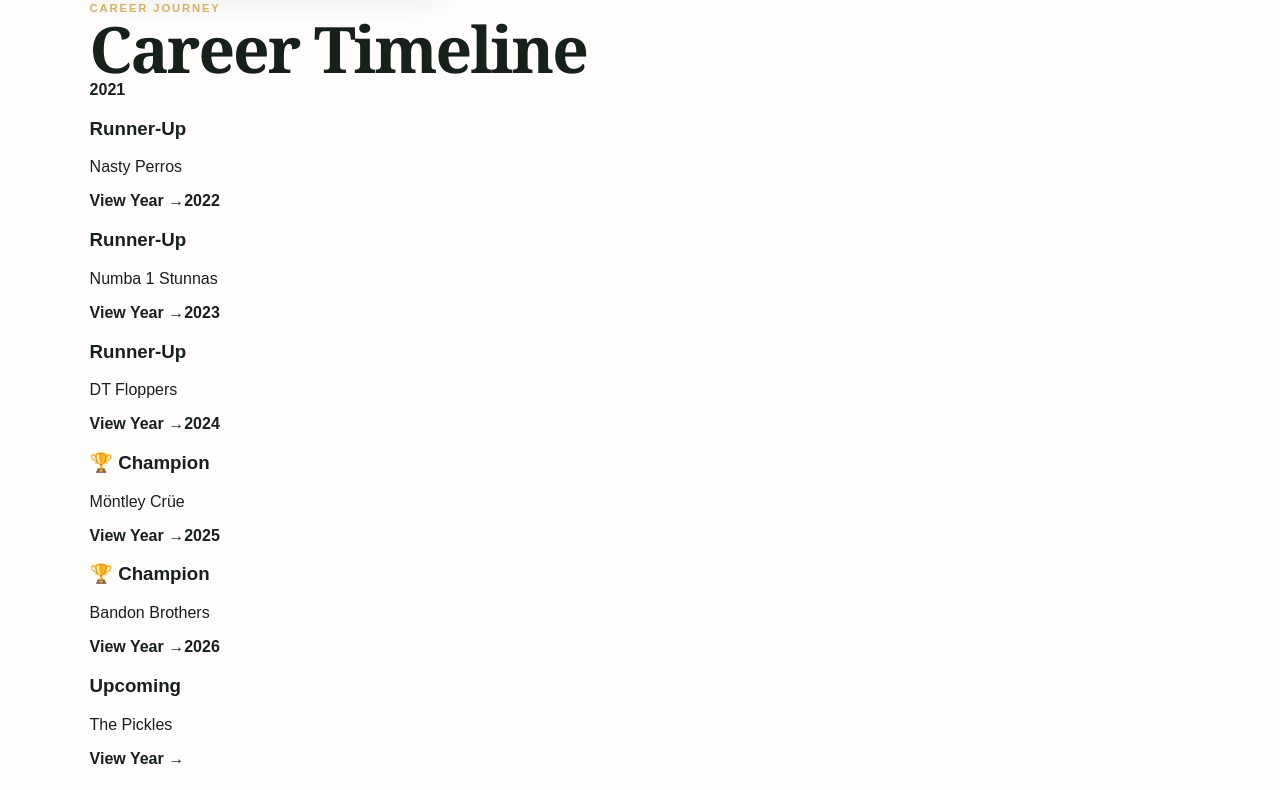
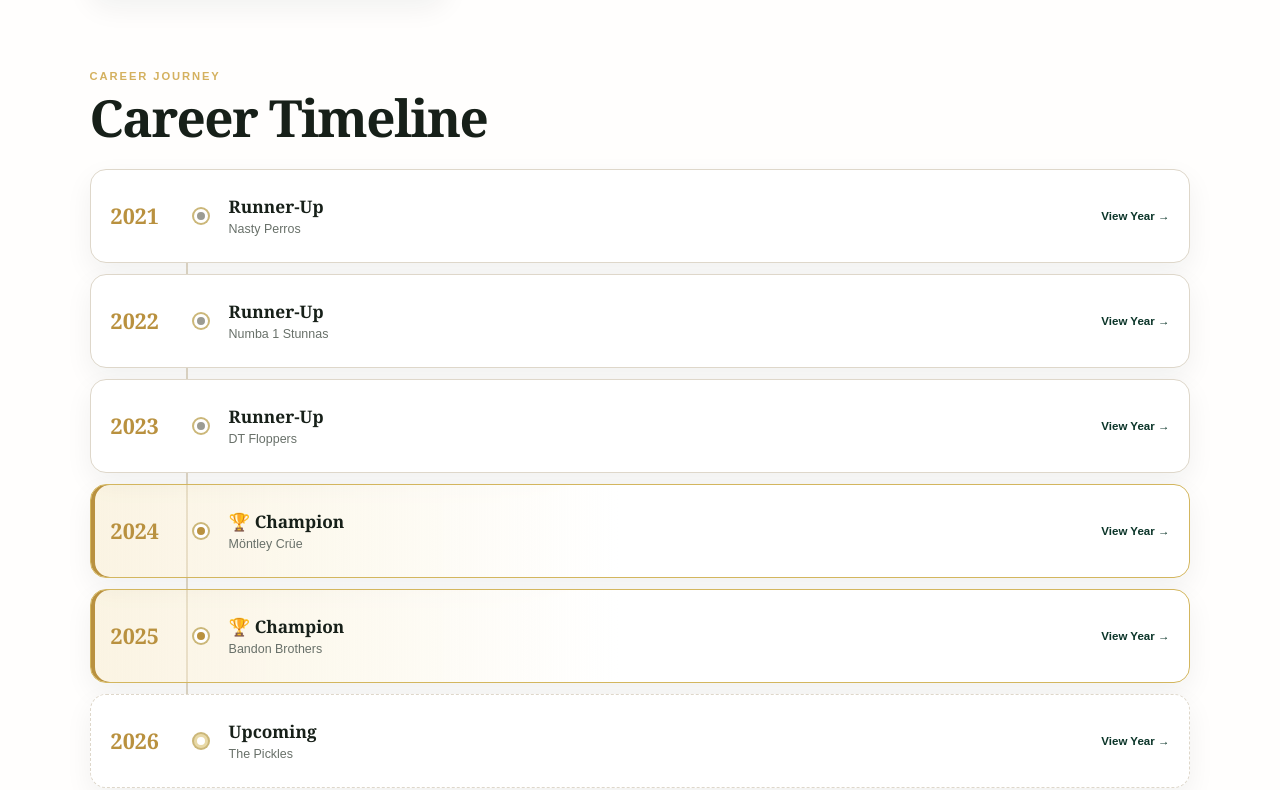
Before and after one commit to sandbaggerinvitational/BaggerInv, a Next.js app: page /players/alex-monteleone in a window 1280 px wide. Shown: the part 839-1629 px from the top of the page. Built offline with nearby package versions, Linux system fonts and the light colour scheme.

Commit message:
Update historical.module.css

```diff
--- a/app/historical.module.css
+++ b/app/historical.module.css
@@ -3284,155 +3284,158 @@
 
 
 /* =========================================================
-   V8.0 â€” WEBP ASSETS, COURSE HEROES & MATCH STROKES
+   V8.1 â€” CAREER TIMELINE & TOURNAMENT STATUS POLISH
    ========================================================= */
 
-.courseProfileHero {
+.finalScoreCenter > span:only-child {
+  margin-bottom: 0;
+  font-size: .9rem;
+}
+
+.careerTimelineSection {
+  margin-top: 68px;
+}
+
+.careerTimelineSection h2 {
+  margin: 7px 0 0;
+  color: var(--tsi-ink);
+  font-family: Georgia, "Times New Roman", serif;
+  font-size: clamp(2rem, 4vw, 3.4rem);
+}
+
+.careerTimeline {
   position: relative;
-  min-height: 430px;
-  padding: 76px 7vw 62px;
-  overflow: hidden;
-  display: flex;
-  align-items: flex-end;
-  color: white;
-  background: var(--tsi-green-900);
-}
-
-.courseProfileHeroImage,
-.courseProfileHeroFallback {
+  margin-top: 26px;
+  display: grid;
+  gap: 11px;
+}
+
+.careerTimeline::before {
+  content: "";
   position: absolute;
-  inset: 0;
-  width: 100%;
-  height: 100%;
-}
-
-.courseProfileHeroImage {
-  object-fit: cover;
-  object-position: center;
-}
-
-.courseProfileHeroFallback {
-  display: grid;
-  place-items: center;
-  background:
-    radial-gradient(circle at 72% 18%, #8da99b, #174536);
-  color: rgba(255,255,255,.15);
-  font-family: Georgia, "Times New Roman", serif;
-  font-size: clamp(2rem, 6vw, 5.5rem);
-  text-align: center;
-}
-
-.courseProfileHeroShade {
-  position: absolute;
-  inset: 0;
-  background:
-    linear-gradient(90deg, rgba(6,38,29,.9), rgba(6,38,29,.15) 76%),
-    linear-gradient(0deg, rgba(6,38,29,.74), transparent 62%);
-}
-
-.courseProfileHeroContent {
+  top: 30px;
+  bottom: 30px;
+  left: 96px;
+  width: 2px;
+  background: #e1d8c7;
+}
+
+.careerTimelineItem {
+  position: relative;
+  min-height: 94px;
+  padding: 18px 20px;
+  display: grid;
+  grid-template-columns: 62px 28px minmax(0, 1fr) auto;
+  gap: 14px;
+  align-items: center;
+  border: 1px solid var(--tsi-line);
+  border-radius: 16px;
+  background: var(--tsi-white);
+  color: inherit;
+  box-shadow: var(--tsi-shadow-sm);
+  transition:
+    transform .18s ease,
+    border-color .18s ease,
+    box-shadow .18s ease;
+}
+
+.careerTimelineItem:hover {
+  transform: translateY(-2px);
+  border-color: #cfb771;
+  box-shadow: var(--tsi-shadow-md);
+}
+
+.careerTimelineItem > strong {
+  color: var(--tsi-gold-500);
+  font-family: Georgia, "Times New Roman", serif;
+  font-size: 1.35rem;
+}
+
+.careerTimelineMarker {
   position: relative;
   z-index: 1;
-  width: 100%;
-  display: grid;
-  grid-template-columns: 150px minmax(0, 1fr);
-  gap: 30px;
-  align-items: center;
-}
-
-.courseProfileLogoWrap {
-  width: 150px;
-  height: 150px;
-  padding: 18px;
-  border-radius: 22px;
-  background: rgba(255,255,255,.94);
-  box-shadow: 0 18px 42px rgba(0,0,0,.2);
-}
-
-.courseProfileLogo {
-  width: 100%;
-  height: 100%;
-  object-fit: contain;
-}
-
-.courseProfileLogoFallback {
-  width: 100%;
-  height: 100%;
-  display: grid;
-  place-items: center;
+  width: 14px;
+  height: 14px;
+  justify-self: center;
+  border: 3px solid white;
+  border-radius: 50%;
+  background: var(--tsi-green-900);
+  box-shadow: 0 0 0 2px #cbb779;
+}
+
+.careerTimelineItem h3 {
+  margin: 0;
+  color: var(--tsi-ink);
+  font-family: Georgia, "Times New Roman", serif;
+  font-size: 1.08rem;
+}
+
+.careerTimelineItem p {
+  margin: 4px 0 0;
+  color: var(--tsi-muted);
+  font-size: .78rem;
+}
+
+.careerTimelineItem > b {
   color: var(--tsi-green-900);
-  font-size: 2.5rem;
-}
-
-.courseProfileHeroContent h1 {
-  margin: 0;
-  font-family: Georgia, "Times New Roman", serif;
-  font-size: clamp(3rem, 7vw, 6rem);
-  line-height: .95;
-}
-
-.courseProfileHeroContent > div:last-child > p:last-child {
-  margin: 14px 0 0;
-  color: #dfe9e4;
-}
-
-.roundMatchPlayerEntry {
-  display: block;
-}
-
-.roundMatchPlayerEntry + .roundMatchPlayerEntry {
-  margin-top: 8px;
-}
-
-.roundMatchStroke,
-.roundMatchTeamStroke {
-  width: fit-content;
-  margin-top: 5px;
-  padding: 4px 8px;
-  display: block;
-  border: 1px solid #ddc987;
-  border-radius: 999px;
-  background: #fbf5e5;
-  color: #765817;
-  text-transform: uppercase;
-  letter-spacing: .06em;
-  font-size: .55rem;
-  font-weight: 800;
-  line-height: 1;
-}
-
-.roundMatchPlayers > div:last-child .roundMatchStroke,
-.roundMatchPlayers > div:last-child .roundMatchTeamStroke {
-  margin-left: auto;
-}
-
-.roundMatchTeamStroke {
-  margin-top: 10px;
-}
-
-.roundArchiveHeroImage {
-  object-position: center;
-}
-
-@media (max-width: 650px) {
-  .courseProfileHero {
-    min-height: 390px;
-    padding-left: 6vw;
-    padding-right: 6vw;
-  }
-
-  .courseProfileHeroContent {
-    grid-template-columns: 1fr;
-    gap: 20px;
-  }
-
-  .courseProfileLogoWrap {
-    width: 104px;
-    height: 104px;
-  }
-
-  .roundMatchPlayers > div:last-child .roundMatchStroke,
-  .roundMatchPlayers > div:last-child .roundMatchTeamStroke {
-    margin-left: 0;
-  }
-}
+  font-size: .72rem;
+  white-space: nowrap;
+}
+
+.careerTimelineChampion {
+  border-color: #d3b65e;
+  background:
+    linear-gradient(90deg, rgba(238,214,146,.25), white 48%);
+  box-shadow:
+    inset 4px 0 0 var(--tsi-gold-500),
+    var(--tsi-shadow-sm);
+}
+
+.careerTimelineChampion .careerTimelineMarker {
+  background: var(--tsi-gold-500);
+}
+
+.careerTimelineRunnerUp .careerTimelineMarker {
+  background: #9b9b92;
+}
+
+.careerTimelineUpcoming {
+  border-style: dashed;
+}
+
+.careerTimelineUpcoming .careerTimelineMarker {
+  background: white;
+  border-color: #e8d9a7;
+}
+
+.careerTimelineAbsent {
+  opacity: .66;
+  box-shadow: none;
+}
+
+.careerTimelineAbsent .careerTimelineMarker {
+  background: #d6d5cf;
+  box-shadow: 0 0 0 2px #e0ded6;
+}
+
+.careerTimelineAbsent:hover {
+  transform: none;
+  border-color: var(--tsi-line);
+  box-shadow: none;
+}
+
+@media (max-width: 720px) {
+  .careerTimeline::before {
+    left: 80px;
+  }
+
+  .careerTimelineItem {
+    grid-template-columns: 48px 22px minmax(0, 1fr);
+    gap: 10px;
+    padding: 16px;
+  }
+
+  .careerTimelineItem > b {
+    grid-column: 3;
+  }
+}
```
